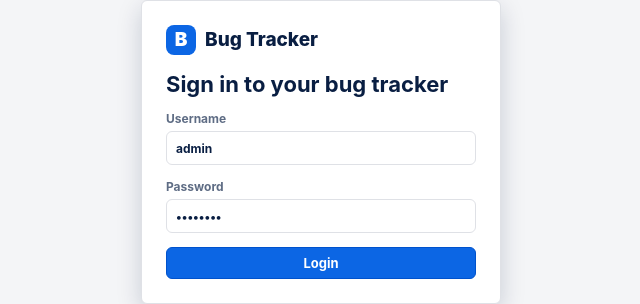
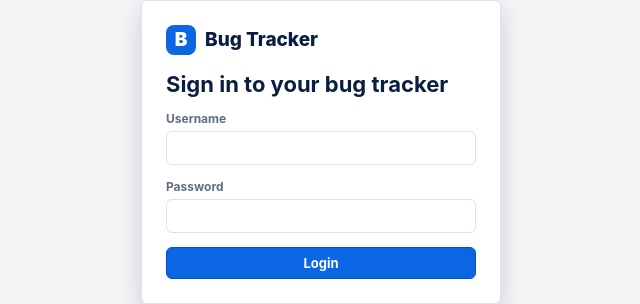
Before and after one commit to barmate23/bug_tracker_frontend, a React (Vite) app: page /login in a window 1280 px wide. Shown: the part 248-552 px from the top of the page, without its empty margins (319-959 px from the left). Built offline with nearby package versions, Linux system fonts and the light colour scheme; no server answers.

Commit message:
Remove default login credentials

```diff
--- a/src/pages/LoginPage.jsx
+++ b/src/pages/LoginPage.jsx
@@ -5,8 +5,8 @@ import { useAuth } from '../context/AuthContext.jsx';
 export default function LoginPage() {
   const { login } = useAuth();
   const navigate = useNavigate();
-  const [username, setUsername] = useState('admin');
-  const [password, setPassword] = useState('admin123');
+  const [username, setUsername] = useState('');
+  const [password, setPassword] = useState('');
   const [error, setError] = useState('');
 
   async function submit(event) {
@@ -25,8 +25,8 @@ export default function LoginPage() {
       <form className="login-card" onSubmit={submit}>
         <div className="brand login-brand"><span className="brand-mark">B</span>Bug Tracker</div>
         <h1>Sign in to your bug tracker</h1>
-        <label>Username<input value={username} onChange={(e) => setUsername(e.target.value)} /></label>
-        <label>Password<input type="password" value={password} onChange={(e) => setPassword(e.target.value)} /></label>
+        <label>Username<input autoComplete="username" value={username} onChange={(e) => setUsername(e.target.value)} /></label>
+        <label>Password<input autoComplete="current-password" type="password" value={password} onChange={(e) => setPassword(e.target.value)} /></label>
         {error && <p className="error-text">{error}</p>}
         <button className="primary-button">Login</button>
       </form>
```
